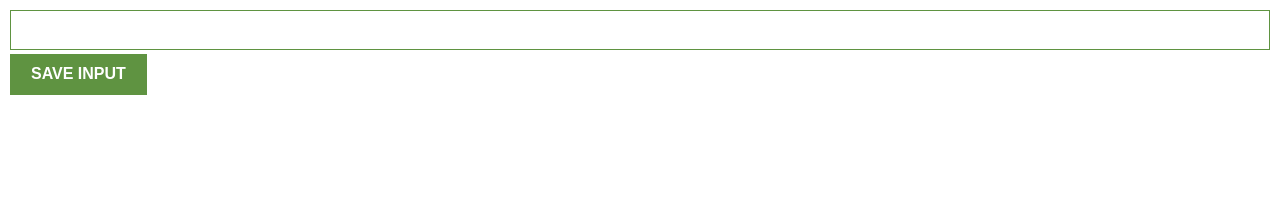
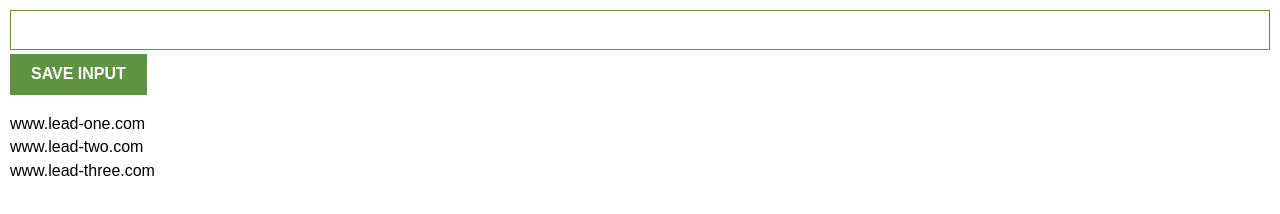
Before and after one commit to rOluochKe/js-games, a browser extension: page chrome-extension/index.html in a window 1280 px wide. Drawn offline with nearby package versions, Linux system fonts and the light colour scheme.

Commit message:
displaying list of leads

```diff
--- a/chrome-extension/index.html
+++ b/chrome-extension/index.html
@@ -10,6 +10,8 @@
     <input type="text" id="input-el" />
     <button id="input-btn" onclick="saveLead()">SAVE INPUT</button>
 
+    <ul id="ul-el"></ul>
+
     <script src="index.js"></script>
   </body>
 </html>
--- a/chrome-extension/index.js
+++ b/chrome-extension/index.js
@@ -1,7 +1,20 @@
-let myLeads = []
+let myLeads = ['www.lead-one.com', 'www.lead-two.com', 'www.lead-three.com']
 const inputEl = document.getElementById('input-el')
 const inputBtn = document.getElementById('input-btn')
+const ulEl = document.getElementById('ul-el')
 
 inputBtn.addEventListener('click', function () {
-  console.log('clicked me')
+  myLeads.push(inputEl.value)
+  console.log(myLeads)
 })
+
+let listItems = ''
+for (let i = 0; i < myLeads.length; i++) {
+  listItems += '<li>' + myLeads[i] + '</li>'
+
+  // const li = document.createElement('li')
+  // li.textContent = myLeads[i]
+  // ulEl.append(li)
+}
+
+ulEl.innerHTML = listItems
```
